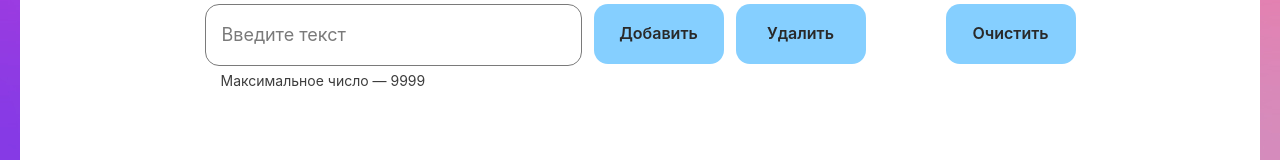
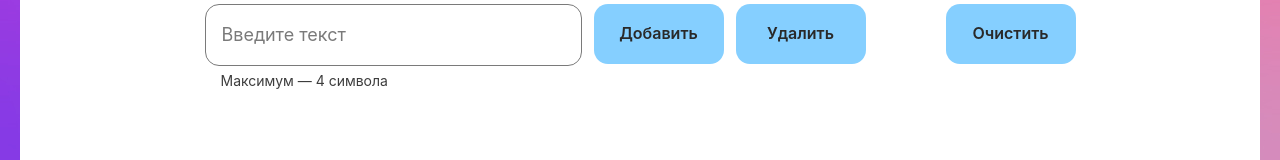
Before and after one commit to denis-ttk-1975/algososh, a React (Create React App) app: page /stack in a window 1280 px wide. Shown: the part 275-435 px from the top of the page. Built offline with nearby package versions, Linux system fonts and the light colour scheme.

Commit message:
stack fixed w/o animation

```diff
--- a/src/components/stack-page/stack-page.tsx
+++ b/src/components/stack-page/stack-page.tsx
@@ -1,4 +1,4 @@
-import React, { useState, ChangeEvent, useRef, useEffect, MouseEvent } from 'react';
+import React, { useState, ChangeEvent, useRef, useEffect, MouseEvent, forwardRef } from 'react';
 import { SolutionLayout } from '../ui/solution-layout/solution-layout';
 import { Input } from '../ui/input/input';
 import { Circle } from '../ui/circle/circle';
@@ -22,18 +22,21 @@ export const StackPage: React.FC = () => {
     };
   }, []);
 
-  const [word, setWord] = useState<number | null>(null);
+  const [word, setWord] = useState<string>('');
 
-  const [stackForRender, setStackForRender] = useState<number[]>([]);
+  const [stackForRender, setStackForRender] = useState<string[]>([]);
 
   const handleChange = (event: ChangeEvent<HTMLInputElement>) => {
-    setWord(+event.target.value);
+    setWord(event.target.value);
   };
 
   const handleAddClick = (event: MouseEvent<HTMLButtonElement>) => {
-    if (word) {
-      setStackForRender([...stackForRender, word]);
-    }
+    if (stackForRender.length < 21) {
+      if (word) {
+        setStackForRender([...stackForRender, word]);
+        setWord('');
+      }
+    } else alert('В данном примере стек ограничен 20 элементами. Пожалуйста, удалите один или несколько элементов, чтобы добавить новый элемент.');
   };
 
   const handleDeleteClick = (event: MouseEvent<HTMLButtonElement>) => {
@@ -54,7 +57,7 @@ export const StackPage: React.FC = () => {
     <SolutionLayout title='Стек'>
       <div className={`${styles.stackContentArea}`}>
         <div className={`${styles.inputArea}`}>
-          <Input isLimitText={true} type={'number'} max={9999} extraClass={'input-style'} onChange={handleChange} />
+          <Input isLimitText={true} type={'text'} maxLength={4} extraClass={'input-style'} onChange={handleChange} value={word} />
           <Button text={'Добавить'} extraClass={''} onClick={handleAddClick} name={'add'} value={'add'} />
           <Button text={'Удалить'} extraClass={''} onClick={handleDeleteClick} />
 
```
